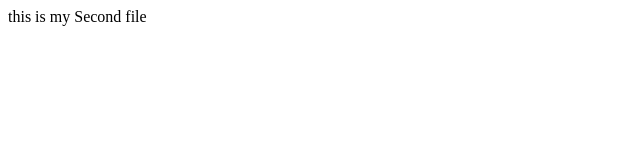
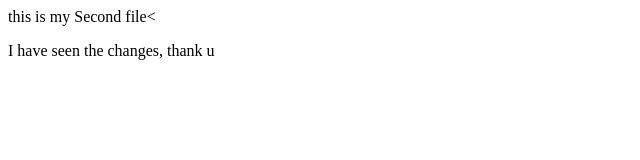
Before and after one commit to PBhargavi31/VRepo1, a plain HTML site: page about.html in a window 1280 px wide. Shown: the whole page, without its empty margins (0-640 px from the left). Drawn offline with Linux system fonts and the light colour scheme.

Commit message:
acknowledged changes

```diff
--- a/about.html
+++ b/about.html
@@ -1,3 +1,7 @@
 <html>
-<body>this is my Second file</body>
+<body>this is my Second file<
+
+<p>I have seen the changes, thank u </p>
+
+</body>
 <html>
```
Also changed, not shown: pages/sample.txt (added).
